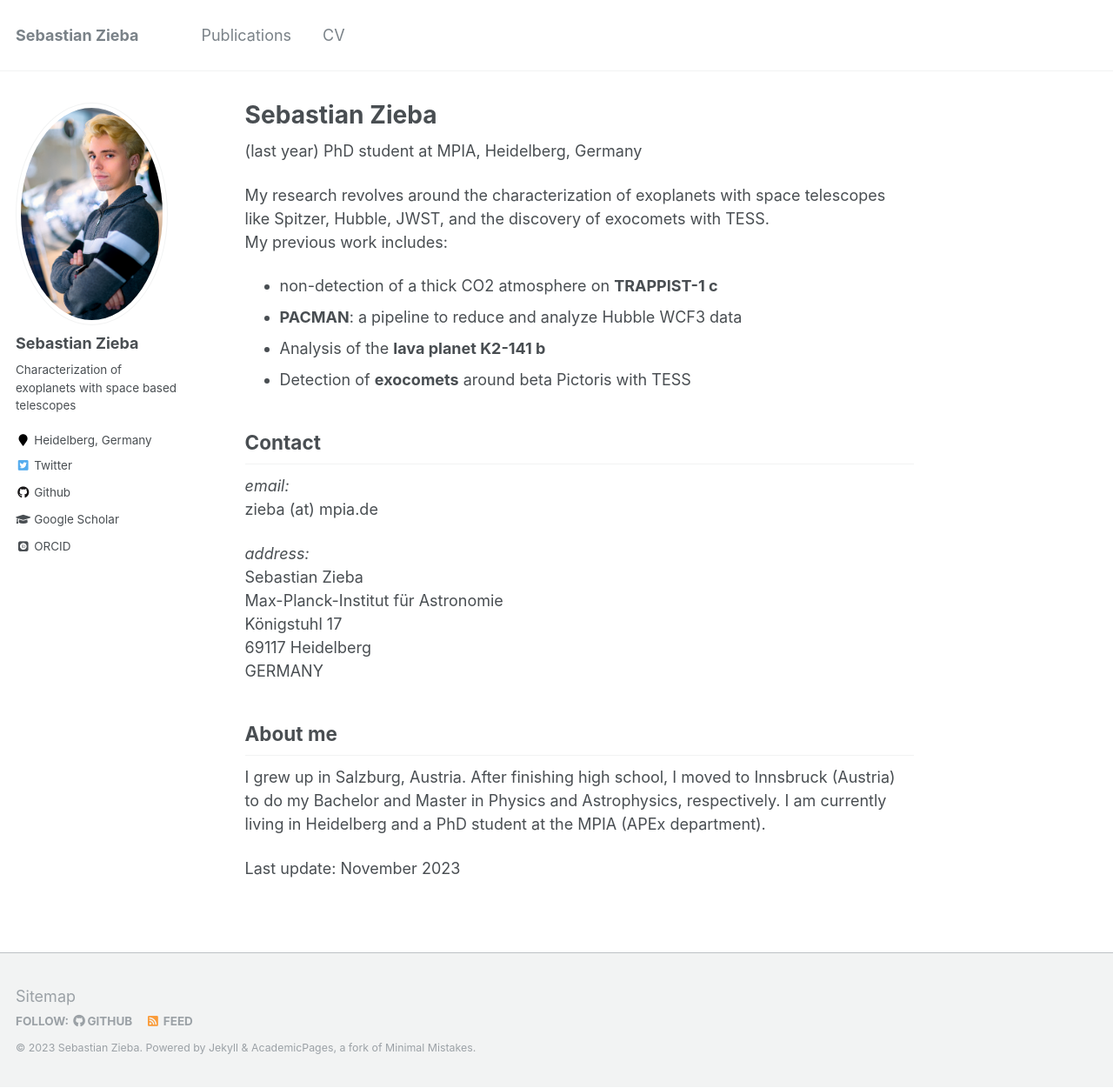
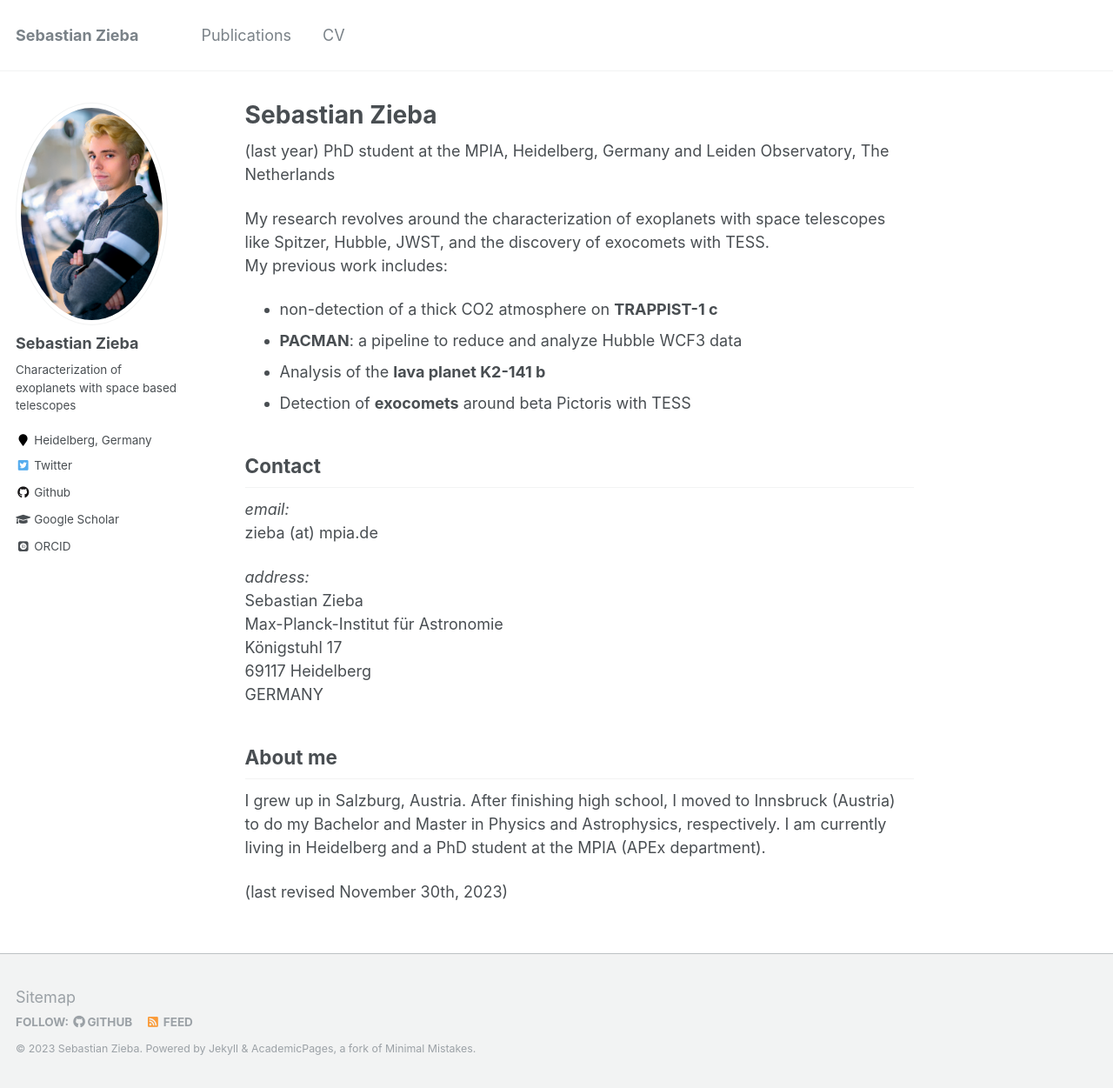
Before and after one commit to sebastian-zieba/sebastian-zieba.github.io, a Jekyll site: the page built from _pages/about.md, in a window 1280 px wide and 1251 px high. Shown: the whole window at 87% size. Built offline with Jekyll 4.4.1, drawn with Linux system fonts in a browser that asks for light colours; some web fonts are replaced.

Commit message:
add update date

```diff
--- a/_pages/about.md
+++ b/_pages/about.md
@@ -8,7 +8,7 @@ redirect_from:
   - /about.html
 ---
 
-(last year) PhD student at MPIA, Heidelberg, Germany
+(last year) PhD student at the MPIA, Heidelberg, Germany and Leiden Observatory, The Netherlands
 
 My research revolves around the characterization of exoplanets with space telescopes like Spitzer, Hubble, JWST, and the discovery of exocomets with TESS.
 My previous work includes:
@@ -36,4 +36,5 @@ About me
 
 I grew up in Salzburg, Austria. After finishing high school, I moved to Innsbruck (Austria) to do my Bachelor and Master in Physics and Astrophysics, respectively. I am currently living in Heidelberg and a PhD student at the MPIA (APEx department).
 
-Last update: November 2023
+
+(last revised November 30th, 2023)
```
Also changed, not shown: _pages/cv.md (+1 -1 lines), _pages/publications.md (+3 -0 lines).
